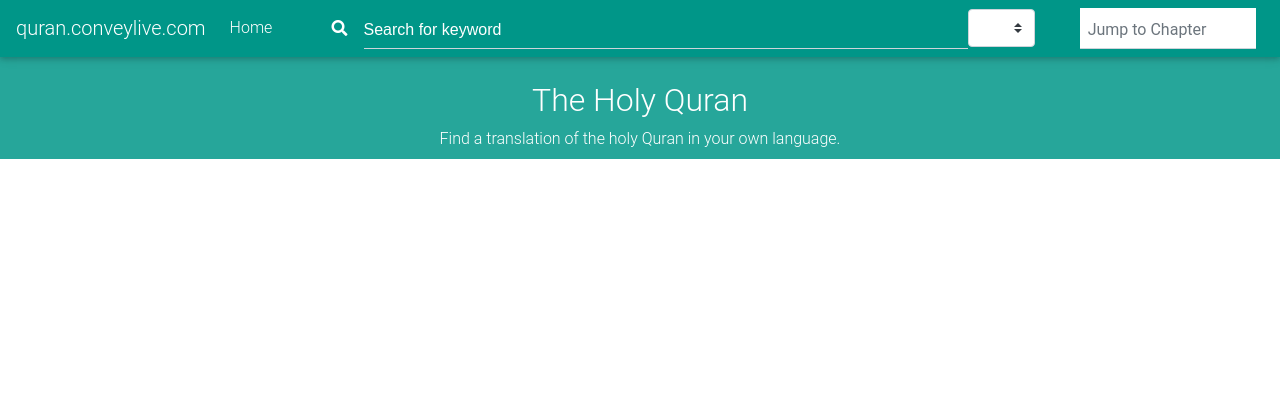
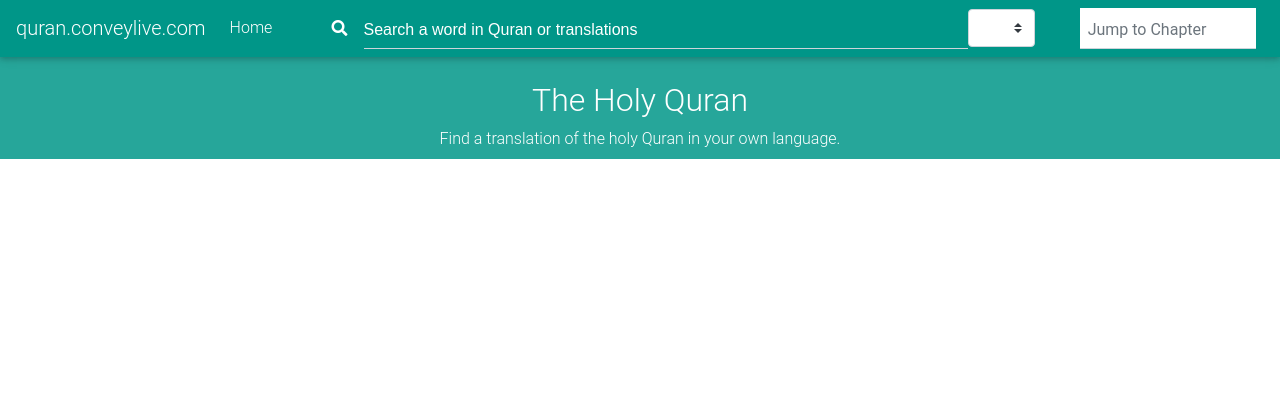
Before and after one commit to aazhbd/quoteshare, a Django app: page / in a window 1280 px wide. Shown: the top 420 px of the page. Run offline with Django 3.2, Linux system fonts and the light colour scheme; data that the repository does not hold is empty; some libraries are stand-ins or nearby versions.

Commit message:
Search placeholder.

```diff
--- a/qquote/templates/main.html
+++ b/qquote/templates/main.html
@@ -32,7 +32,7 @@
 
         <form class="md-form my-0 d-flex row w-100 justify-content-center align-content-center form-inline ml-auto p-0" method="get" action="/search/">
             <i class="fas fa-search text-white my-0" aria-hidden="true"></i>
-            <input class="form-control ml-3 w-75 search-box my-0" name="q" type="text" placeholder="Search for keyword" value="{{ result_keyword }}" aria-label="Search">
+            <input class="form-control ml-3 w-75 search-box my-0" name="q" type="text" placeholder="Search a word in Quran or translations" value="{{ result_keyword }}" aria-label="Search">
 
             <select name="lang" class="custom-select col-xl-1 col-lg-2 col-md-2 col-sm-2 col-2 my-0">
             {% for lang in language_info %}
```
